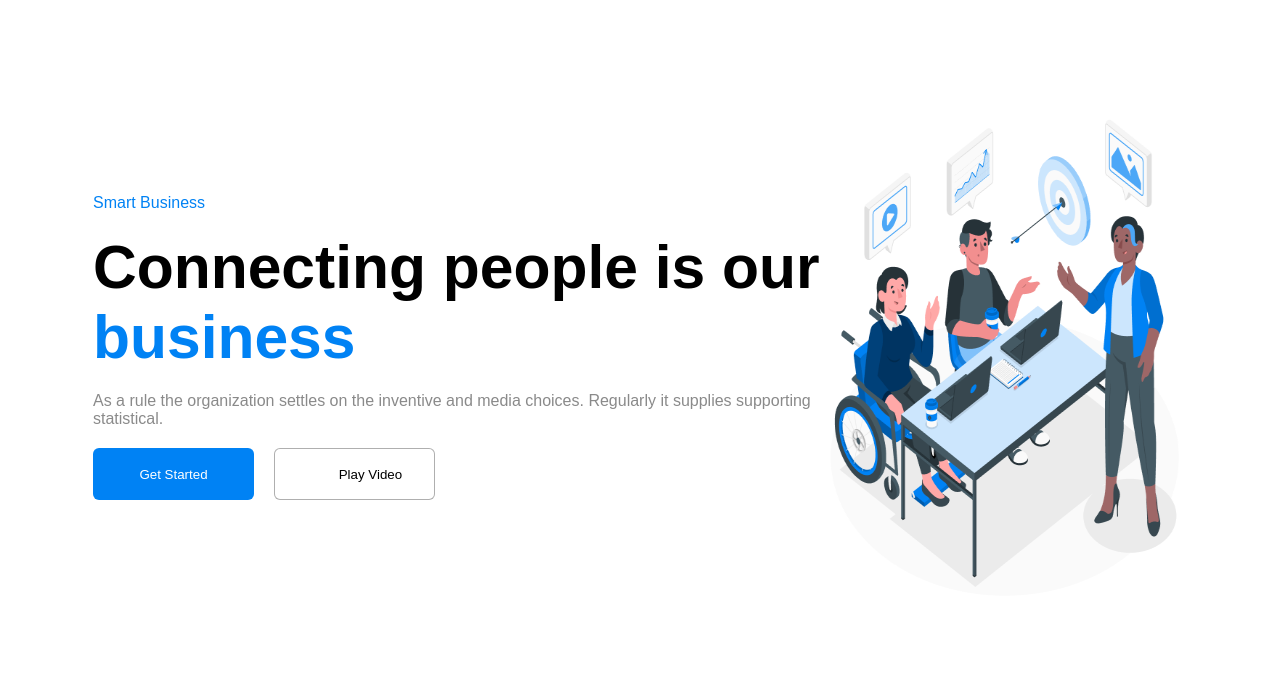
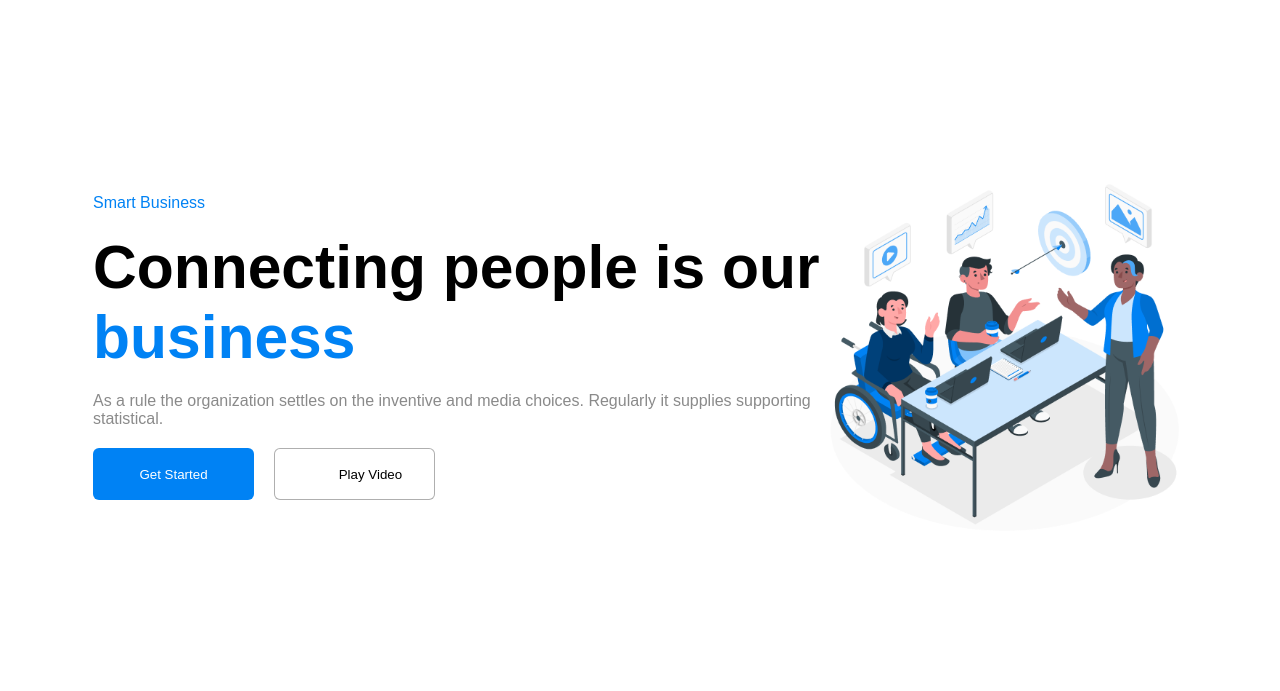
Before and after one commit to jaloliddinshamsiddinov/Najot, a plain HTML site: page index.html in a window 1280 px wide. Shown: the part 109-800 px from the top of the page. Drawn offline with Linux system fonts and the light colour scheme.

Commit message:
new project

```diff
--- a/index.html
+++ b/index.html
@@ -55,7 +55,7 @@
                     </div>
                 </div>
                 <div class="img">
-                    <img src="./pic/main/Image.png" width="100%" height="100%" alt="img">
+                    <img style="object-fit: contain;" src="./pic/main/Image.png" width="100%" height="100%" alt="img">
                 </div>
             </div>
 
```
